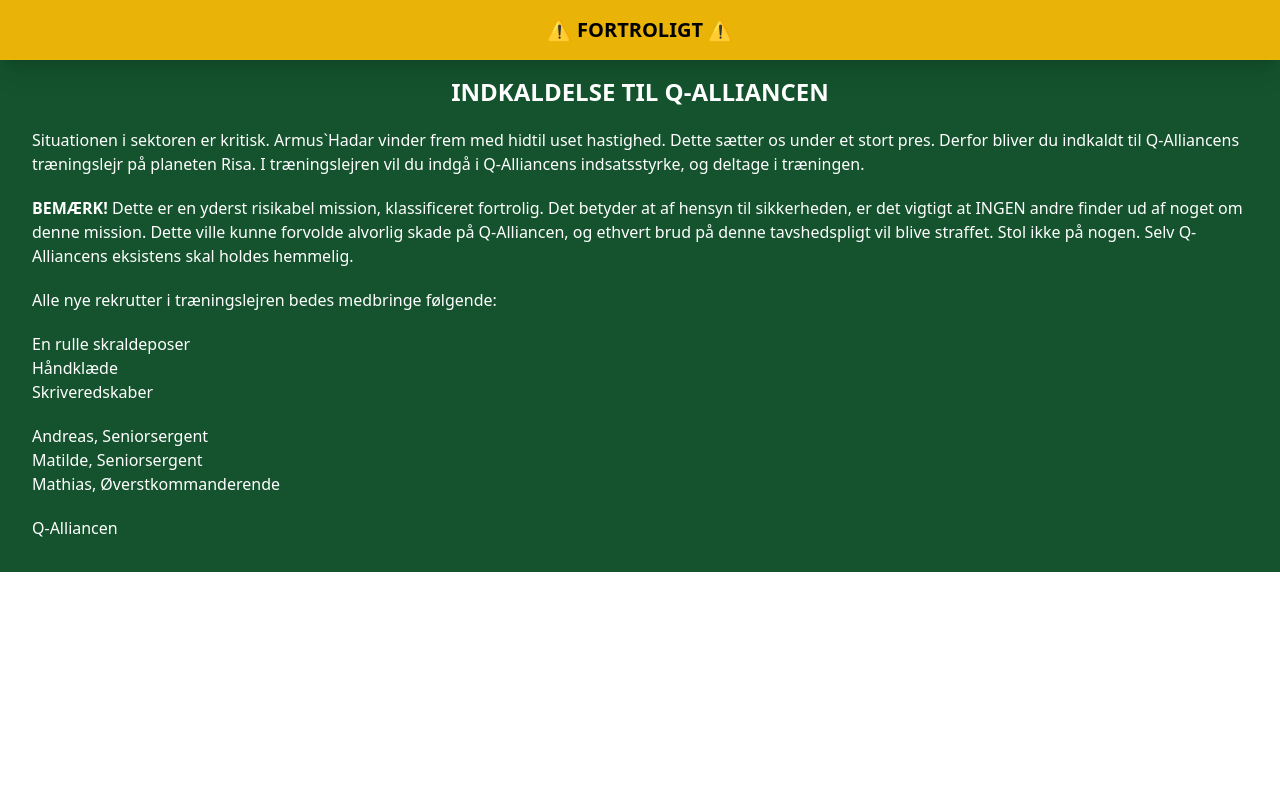
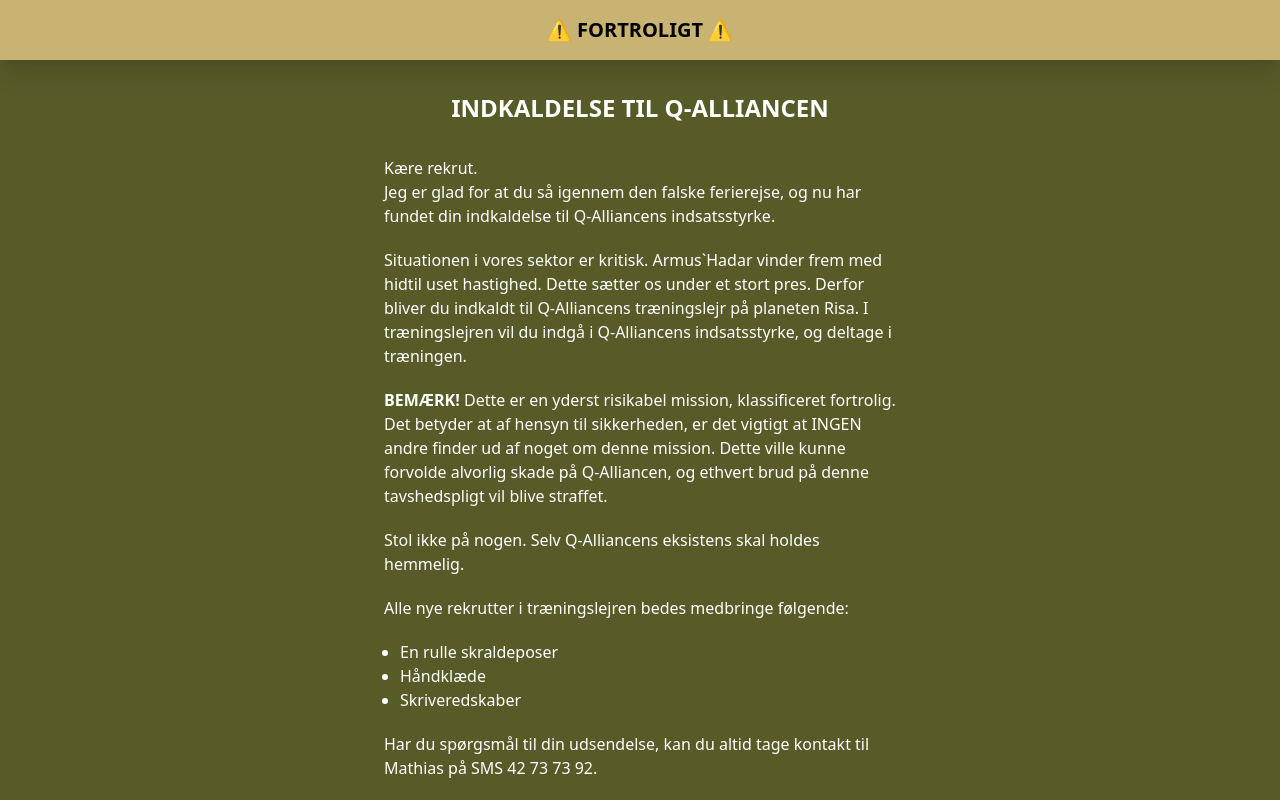
Before and after one commit to math227v/risa-rejser.dk, a SvelteKit app: page / in a window 1280 px wide. Shown: the top 800 px of the page. Built offline with nearby package versions, Linux system fonts and the light colour scheme.

Commit message:
New colors

```diff
--- a/src/app.html
+++ b/src/app.html
@@ -6,6 +6,8 @@
 		<meta name="viewport" content="width=device-width" />
 		%sveltekit.head%
 
+		<title>FORTROLIGT</title>
+
 		<link rel="preconnect" href="https://fonts.googleapis.com">
 		<link rel="preconnect" href="https://fonts.gstatic.com" crossorigin>
 		<link href="https://fonts.googleapis.com/css2?family=IBM+Plex+Sans:ital,wght@0,400;0,700;1,400&display=swap" rel="stylesheet">	</head>
--- a/src/routes/+page.svelte
+++ b/src/routes/+page.svelte
@@ -1,29 +1,42 @@
-<div class="bg-green-900 text-white">
-    <h2 class="text-center font-bold uppercase bg-yellow-500 text-black shadow-xl p-4 mb-4 text-xl">⚠ Fortroligt ⚠</h2>
-    <div class="px-8 pb-8">
-        <h1 class="text-2xl font-bold text-center">INDKALDELSE TIL Q-ALLIANCEN</h1>
-        <p class="my-5">
-        Situationen i sektoren er kritisk. Armus`Hadar vinder frem med hidtil uset hastighed. Dette sætter os under et stort pres. Derfor bliver du indkaldt til Q-Alliancens træningslejr på planeten Risa.
+<div class="bg-milgreen text-white min-h-screen flex flex-col">
+
+    <h2 class="text-center font-bold uppercase bg-milyellow text-black shadow-xl p-4 mb-8 text-xl">⚠ Fortroligt ⚠</h2>
+
+    <div class="justify-center self-center m-auto h-full">
+        <div class="px-8 pb-8 max-w-xl">
+            <h1 class="text-2xl font-bold text-center pb-8">INDKALDELSE TIL Q-ALLIANCEN</h1>
+            <p>Kære rekrut.</p>
+            <p>Jeg er glad for at du så igennem den falske ferierejse, og nu har fundet din indkaldelse til Q-Alliancens
+                indsatsstyrke.</p>
+
+            <p class="my-5">Situationen i vores sektor er kritisk. Armus`Hadar vinder frem med hidtil uset hastighed. Dette
+                sætter os under et stort pres. Derfor bliver du indkaldt til Q-Alliancens træningslejr på planeten Risa.
                 I træningslejren vil du indgå i Q-Alliancens indsatsstyrke, og deltage i træningen.</p>
 
-        <p class="my-5"><span class="font-bold">BEMÆRK!</span> Dette er en yderst risikabel mission, klassificeret fortrolig. Det betyder at af hensyn til sikkerheden, er det vigtigt at INGEN andre finder ud af noget om denne mission. Dette ville kunne forvolde alvorlig skade på Q-Alliancen, og ethvert brud på denne tavshedspligt vil blive straffet.
-        Stol ikke på nogen. Selv Q-Alliancens eksistens skal holdes hemmelig.</p>
+            <p class="my-5"><span class="font-bold">BEMÆRK!</span> Dette er en yderst risikabel mission, klassificeret
+                fortrolig. Det betyder at af hensyn til sikkerheden, er det vigtigt at INGEN andre finder ud af noget om
+                denne mission. Dette ville kunne forvolde alvorlig skade på Q-Alliancen, og ethvert brud på denne
+                tavshedspligt vil blive straffet. </p>
+            <p>Stol ikke på nogen. Selv Q-Alliancens eksistens skal holdes hemmelig.</p>
 
             <p class="my-5">Alle nye rekrutter i træningslejren bedes medbringe følgende:</p>
-        <ul>
+            <ul class="list-disc ml-4">
                 <li>En rulle skraldeposer </li>
                 <li>Håndklæde</li>
                 <li>Skriveredskaber</li>
             </ul>
 
-        <p class="my-5">
-            Andreas, Seniorsergent<br>
-            Matilde, Seniorsergent<br>
-            Mathias, Øverstkommanderende
+            <p class="my-5">Har du spørgsmål til din udsendelse, kan du altid tage kontakt til Mathias på SMS 42 73 73 92.</p>
+
+            <p class="mb-2 mt-5">Held og lykke rekrut,</p>
+
+            <p class="">
+                Andreas,<br>
+                Matilde,<br>
+                Mathias
             </p>
 
-    <h2>Q-Alliancen</h2>
+            <h2 class="text-xl font-bold my-5">Q-Alliancen</h2>
         </div>
     </div>
-
-<!-- This is a test -->
+</div>
--- a/tailwind.config.js
+++ b/tailwind.config.js
@@ -5,7 +5,11 @@ export default {
   content: ['./src/**/*.{html,js,svelte,ts}'],
   theme: {
     extend: {
-      ibm: ['IBM Plex Sans', 'sans-serif']
+      ibm: ['IBM Plex Sans', 'sans-serif'],
+      colors: {
+        'milgreen': '#575b28',
+        'milyellow': '#c8b372'
+      }
     },
   },
   plugins: [],
```
Also changed, not shown: static/favicon.png. Lines whose indentation alone changed are shown as unchanged.
